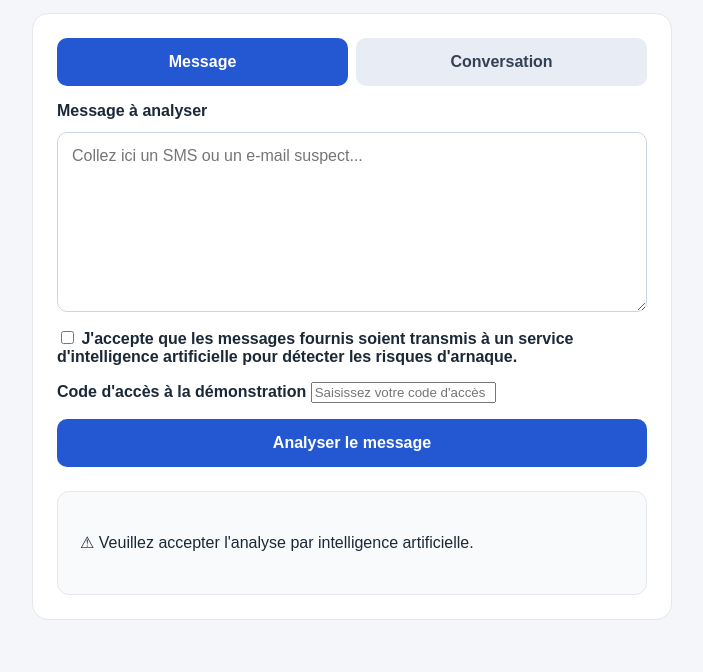
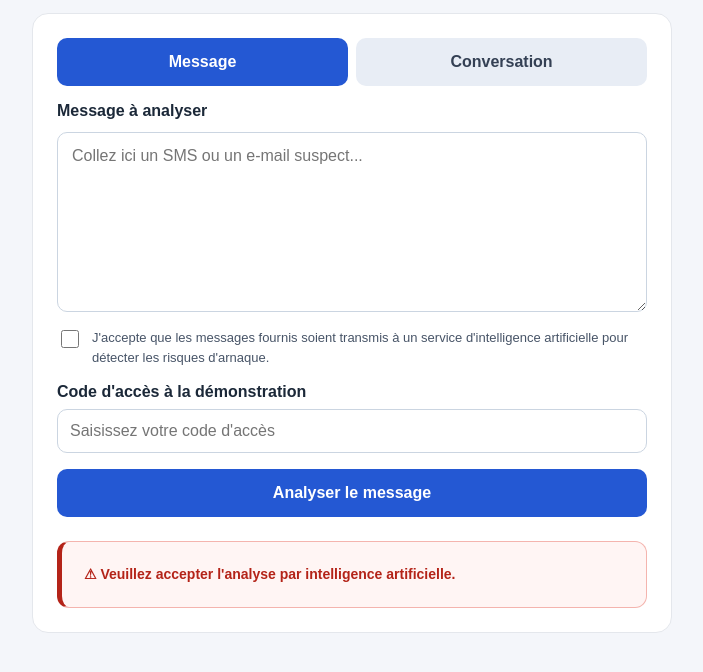
Before and after one commit to botelhovb/scamshield-guardian, a plain HTML site: page index.html in a window 1280 px wide. Both pictures are taken after a click on the button "Analyser le message". Shown: the part 122-794 px from the top of the page, without its empty margins (288-991 px from the left). Drawn offline with Linux system fonts and the light colour scheme.

Commit message:
Add styles for consent and demo access components
Added styles for consent label, demo access, and error states.

```diff
--- a/style.css
+++ b/style.css
@@ -227,3 +227,52 @@ button:hover {
 .secondary-button:hover {
   background: #eef4ff;
 }
+
+.consent-label {
+  display: flex;
+  align-items: flex-start;
+  gap: 10px;
+  font-size: 13px;
+  line-height: 1.5;
+  color: #475467;
+  font-weight: 400;
+  cursor: pointer;
+}
+
+.consent-label input {
+  width: 18px;
+  height: 18px;
+  margin-top: 2px;
+  flex-shrink: 0;
+  accent-color: #2458d3;
+}
+
+
+.demo-access {
+  display: flex;
+  flex-direction: column;
+  gap: 8px;
+}
+
+.demo-access input {
+  width: 100%;
+  padding: 12px;
+  border: 1px solid #cbd5e1;
+  border-radius: 10px;
+  font: inherit;
+}
+
+
+.result.error-state {
+  background: #fff5f4;
+  border: 1px solid #f4b4ae;
+  border-left: 5px solid #b42318;
+}
+
+.error-message {
+  color: #b42318;
+  font-size: 14px;
+  font-weight: 600;
+  line-height: 1.5;
+  margin: 0;
+}
```
